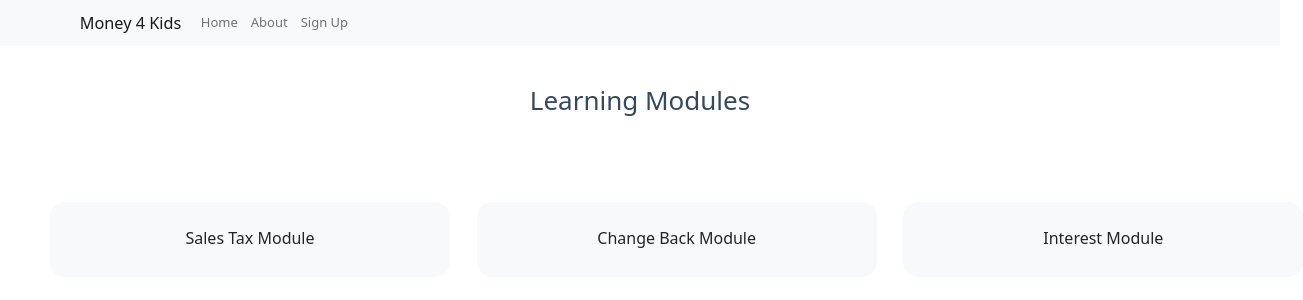
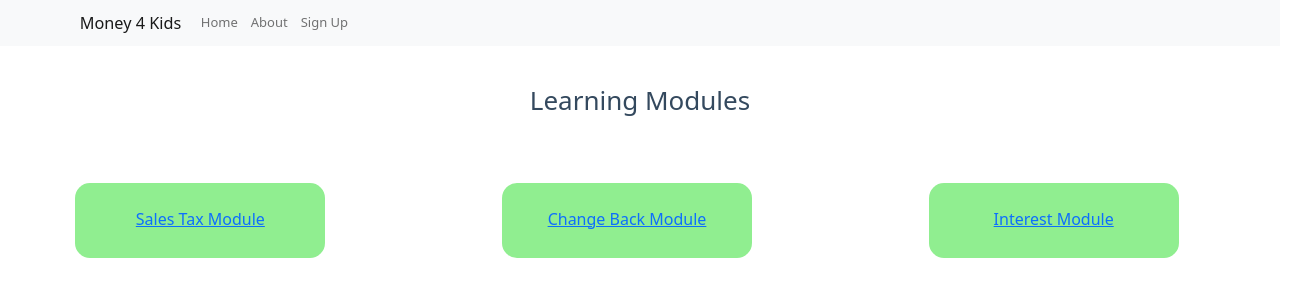
Before and after one commit to verdetea22/cs555MoneyForKids2022Fall, a React (Create React App) app: page /Modules in a window 1280 px wide. Shown: the top 300 px of the page, 1303 px wide, since content can reach past the window. Built offline with nearby package versions, Linux system fonts and the light colour scheme.

Commit message:
customized basic module layout

```diff
--- a/src/pages/moduleDashboard/modules.css
+++ b/src/pages/moduleDashboard/modules.css
@@ -15,16 +15,15 @@
 }
 
 #box {
-    width: 400px;
+    width: 250px;
     height: 75px;
     margin-top: 40px;
     margin-bottom: 40px;
     text-align: center;
-    border-color: green;
+    background-color: lightgreen;
     border-radius: 15px;
-    background-color: #f8f9fa;
-    margin-left: 50px;
-    margin-right: 50px;
+    margin-left: 20%;
+    margin-right: 20px;
     font-size: 12pt;
 }
 
--- a/src/pages/moduleDashboard/modulesDashboard.jsx
+++ b/src/pages/moduleDashboard/modulesDashboard.jsx
@@ -7,13 +7,13 @@ function ModulesDashboard() {
     <div>
       <br />
       <h2>Learning Modules</h2>
-      <br />
+
       <div class="parent">
         {/* Column 1 */}
         <div class="child">
           <div id="box">
             <br />
-            <a>Sales Tax Module</a>
+            <a href="/SalesTaxMod">Sales Tax Module</a>
             <br />
           </div>
         </div>
@@ -22,7 +22,7 @@ function ModulesDashboard() {
         <div class="child">
           <div id="box">
             <br />
-            <a>Change Back Module</a>
+            <a href="/ChangeBackMod">Change Back Module</a>
             <br />
           </div>
         </div>
@@ -32,7 +32,7 @@ function ModulesDashboard() {
         <div class="child">
           <div id="box">
             <br />
-            <a>Interest Module</a>
+            <a href="/InterestMod"> Interest Module</a>
             <br />
           </div>
         </div>
```
